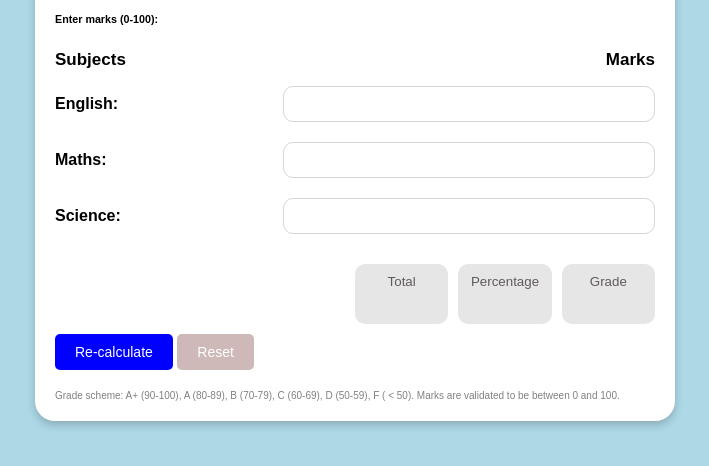
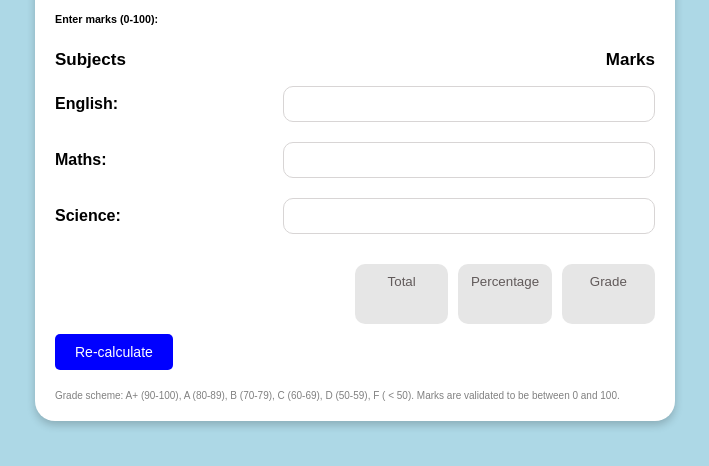
Before and after one commit to JoseFanai/student-report-card, a plain HTML site: page index.html in a window 1280 px wide. Shown: the part 278-744 px from the top of the page, without its empty margins (285-994 px from the left). Drawn offline with Linux system fonts and the light colour scheme.

Commit message:
ti tha leh lawk ang

```diff
--- a/index.html
+++ b/index.html
@@ -47,7 +47,7 @@
             </div>
 
             <button onclick="checkMarks()" type="submit" id="calculate">Re-calculate</button>
-            <button onclick="resetForm()" type="reset" id="reset">Reset</button>
+            <!-- <button onclick="resetForm()" type="reset" id="reset">Reset</button> -->
 
             <footer class="footer">Grade scheme: A+ (90-100), A (80-89), B (70-79), C (60-69), D (50-59), F ( < 50). Marks are validated to be between 0 and 100.</footer>
     </form>
```
